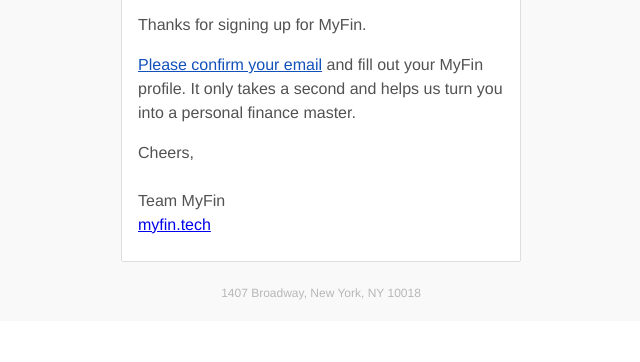
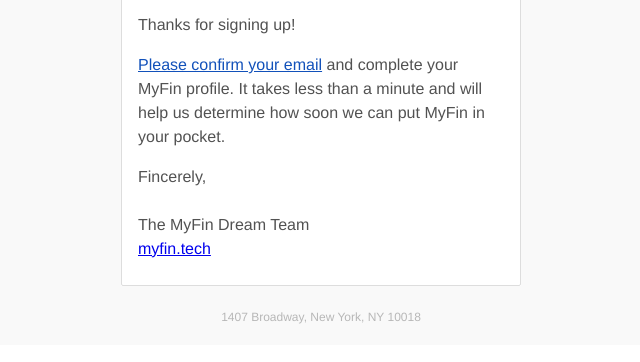
Before and after one commit to myfintech/myFinModels, a website: page components/opt-in-confirmation.html in a window 1280 px wide. Shown: the part 136-498 px from the top of the page, without its empty margins (319-959 px from the left). Drawn offline with Linux system fonts and the light colour scheme.

Commit message:
updated copy for opt-email

```diff
--- a/components/opt-in-confirmation.html
+++ b/components/opt-in-confirmation.html
@@ -25,9 +25,9 @@
             <td style="color:#525252;font-family:Helvetica,Arial,sans-serif;font-size:16px;line-height:22px;padding:0">
 
               <p style="line-height:1.5;margin:0 0 16px;text-align:left!important" align="left">Hey there,</p>
-              <p style="line-height:1.5;margin:0 0 16px;text-align:left!important" align="left">Thanks for signing up for MyFin.</p>
-              <p style="line-height:1.5;margin:0 0 16px;text-align:left!important;color:#525252;" align="left"><a href="{{ConfirmEmailLink}}" style="border:none;color:#1251ba;outline:none!important" target="_blank">Please confirm your email</a> and fill out your MyFin profile. It only takes a second and helps us turn you into a personal finance master.</p>
-              <p style="line-height:1.5;margin:0 0 0;text-align:left!important" align="left">Cheers,<br><br>Team MyFin<br><a href="{{MyFinLink}}" target="_blank">myfin.tech</a></p>
+              <p style="line-height:1.5;margin:0 0 16px;text-align:left!important" align="left">Thanks for signing up!</p>
+              <p style="line-height:1.5;margin:0 0 16px;text-align:left!important;color:#525252;" align="left"><a href="{{ConfirmEmailLink}}" style="border:none;color:#1251ba;outline:none!important" target="_blank">Please confirm your email</a> and complete your MyFin profile. It takes less than a minute and will help us determine how soon we can put MyFin in your pocket.</p>
+              <p style="line-height:1.5;margin:0 0 0;text-align:left!important" align="left">Fincerely,<br><br>The MyFin Dream Team<br><a href="{{MyFinLink}}" target="_blank">myfin.tech</a></p>
 
             </td>
           </tr>
```
